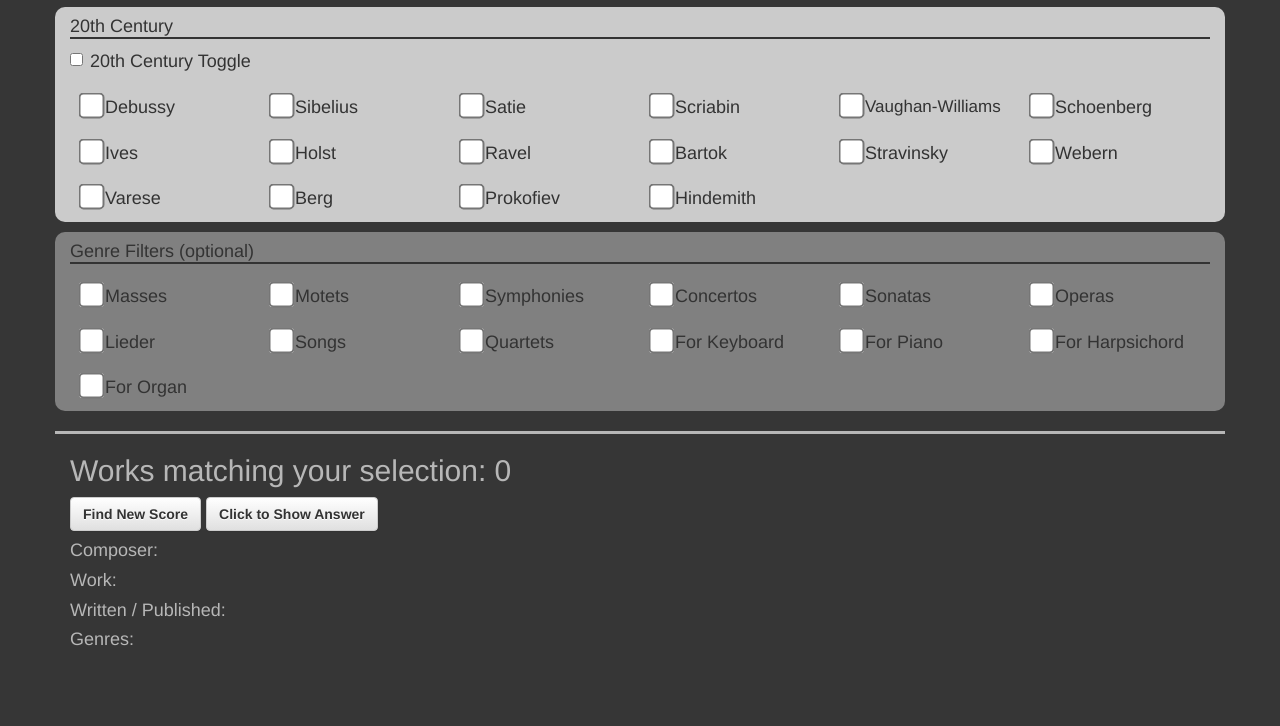
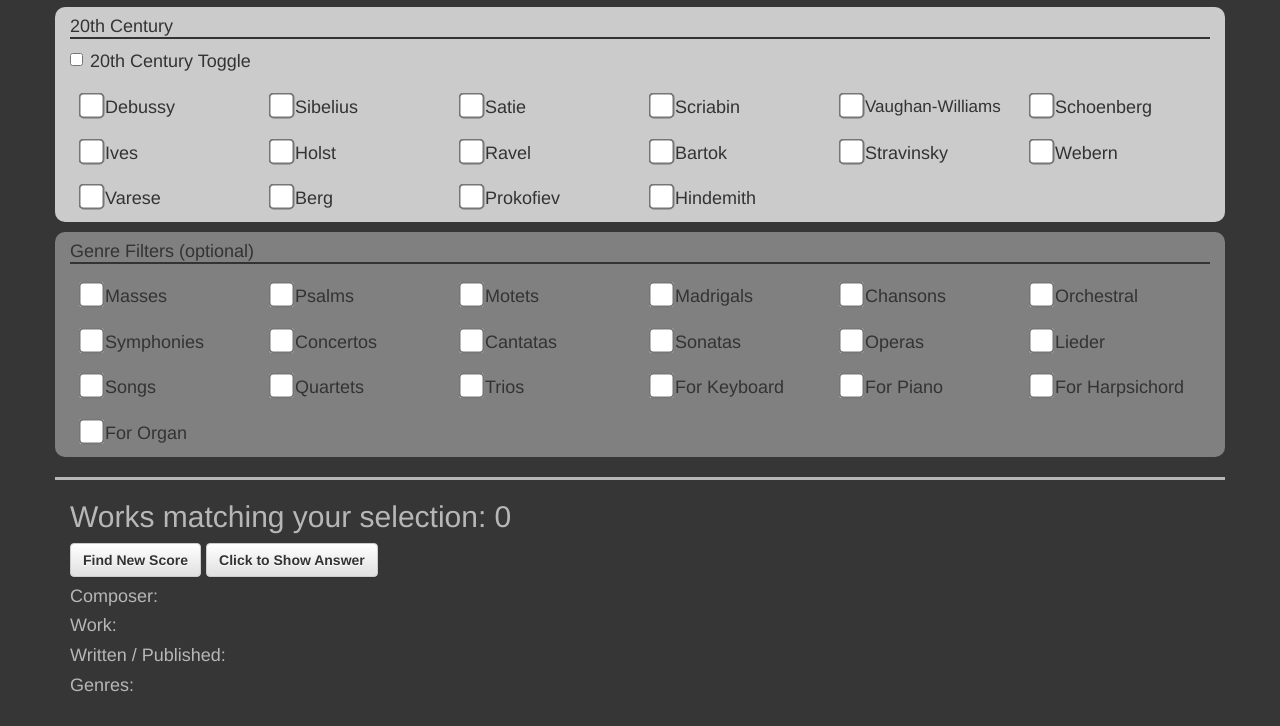
Before and after one commit to QED0711/scorestudy, a plain HTML site: page index.html in a window 1280 px wide. Shown: the part 1072-1798 px from the top of the page. Before the commit the page ends 1752 px from the top, so only its background shows below. Drawn offline with Linux system fonts and the light colour scheme.

Commit message:
added new genres

```diff
--- a/index.html
+++ b/index.html
@@ -317,13 +317,28 @@
                 <div class="checkbox"><label><input type="checkbox" class="genre check" name="Masses">Masses</label></div>
             </div>
             <div class="col-lg-2 col-md-2 col-sm-4 col-xs-6">
+                <div class="checkbox"><label><input type="checkbox" class="genre check" name="Psamls">Psalms</label></div>
+            </div>
+            <div class="col-lg-2 col-md-2 col-sm-4 col-xs-6">
                 <div class="checkbox"><label><input type="checkbox" class="genre check" name="Motets">Motets</label></div>
+            </div>
+            <div class="col-lg-2 col-md-2 col-sm-4 col-xs-6">
+                <div class="checkbox"><label><input type="checkbox" class="genre check" name="Madrigals">Madrigals</label></div>
+            </div>
+            <div class="col-lg-2 col-md-2 col-sm-4 col-xs-6">
+                <div class="checkbox"><label><input type="checkbox" class="genre check" name="Chansons">Chansons</label></div>
+            </div>
+            <div class="col-lg-2 col-md-2 col-sm-4 col-xs-6">
+                <div class="checkbox"><label><input type="checkbox" class="genre check" name="For orchestra">Orchestral</label></div>
             </div>
             <div class="col-lg-2 col-md-2 col-sm-4 col-xs-6">
                 <div class="checkbox"><label><input type="checkbox" class="genre check" name="Symphonies">Symphonies</label></div>
             </div>
             <div class="col-lg-2 col-md-2 col-sm-4 col-xs-6">
                 <div class="checkbox"><label><input type="checkbox" class="genre check" name="Concertos">Concertos</label></div>
+            </div>
+            <div class="col-lg-2 col-md-2 col-sm-4 col-xs-6">
+                <div class="checkbox"><label><input type="checkbox" class="genre check" name="Cantatas">Cantatas</label></div>
             </div>
             <div class="col-lg-2 col-md-2 col-sm-4 col-xs-6">
                 <div class="checkbox"><label><input type="checkbox" class="genre check" name="Sonatas">Sonatas</label></div>
@@ -339,6 +354,9 @@
             </div>
             <div class="col-lg-2 col-md-2 col-sm-4 col-xs-6">
                 <div class="checkbox"><label><input type="checkbox" class="genre check" name="Quartets">Quartets</label></div>
+            </div>
+            <div class="col-lg-2 col-md-2 col-sm-4 col-xs-6">
+                <div class="checkbox"><label><input type="checkbox" class="genre check" name="Trios">Trios</label></div>
             </div>
             <div class="col-lg-2 col-md-2 col-sm-4 col-xs-6">
                 <div class="checkbox"><label><input type="checkbox" class="genre check" name="For keyboard">For Keyboard</label></div>
```
